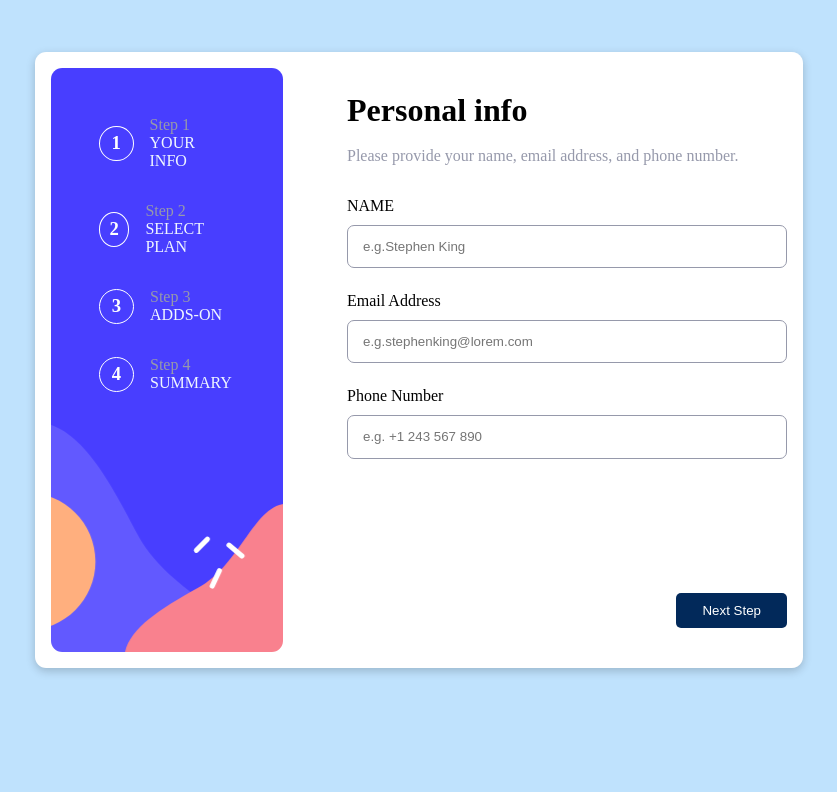
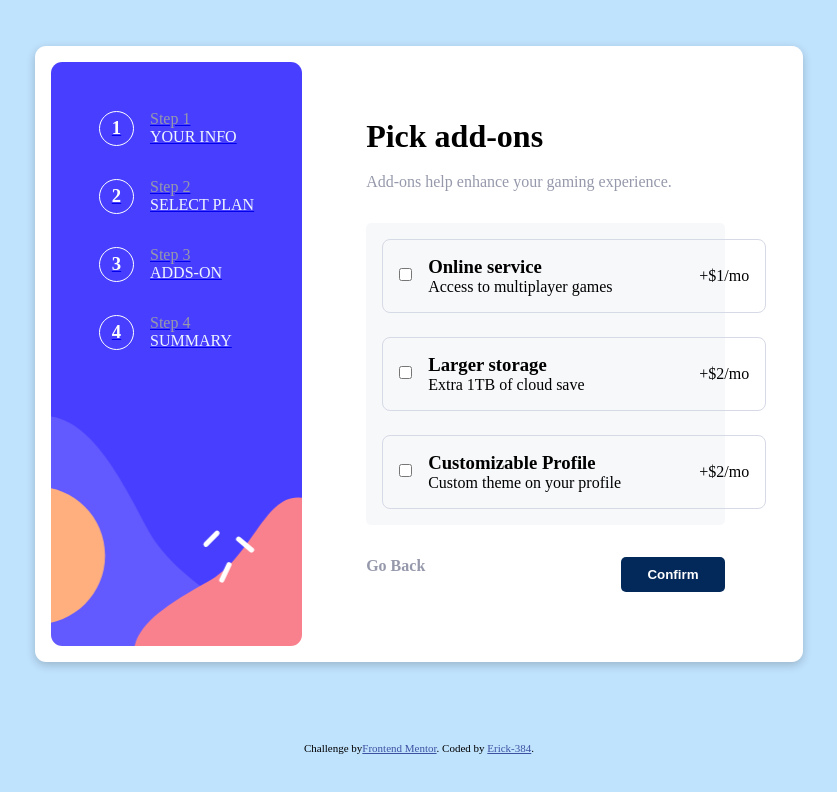
Before and after one commit to Erick384/MultiStep-Form_React, a React (Vite) app: page /Adds in a window 1280 px wide. Shown: the top 792 px of the page, without its empty margins (221-1058 px from the left). Built offline with nearby package versions, Linux system fonts and the light colour scheme.

Commit message:
Uploadin Commits

```diff
--- a/package.json
+++ b/package.json
@@ -11,7 +11,8 @@
   },
   "dependencies": {
     "react": "^18.2.0",
-    "react-dom": "^18.2.0"
+    "react-dom": "^18.2.0",
+    "react-router-dom": "^6.12.1"
   },
   "devDependencies": {
     "@types/react": "^18.0.37",
--- a/src/App.jsx
+++ b/src/App.jsx
@@ -1,22 +1,37 @@
 import { useState } from "react";
 import PersonInfo from "./Components/PersonInfo";
 import "./App.css";
+import { Routes, Route } from "react-router-dom";
 import Left from "./Components/Left";
-import footer from "./Components/footer";
+import Footer from "./Components/Footer";
+import Plans from "./Components/Plans";
+import AddsOn from "./Components/AddsOn";
+import Summary from "./Components/Summary";
+// import Btn from "./Components/Btn";
 
 function App() {
-  const [count, setCount] = useState(0);
+  const [nextBtn, setNextBtn] = useState(false);
 
+  const handleNextBtn = () => {
+    setNextBtn(!nextBtn);
+    console.log(nextBtn);
+  };
   return (
-    <>
-      <div className="body">
-        <div className="container">
-          <Left />
-          <PersonInfo />
-        </div>
-        <footer />
+    <div className="body">
+      <div className="container">
+        <Left />
+        <Routes>
+          <Route path="/" element={<PersonInfo />} />
+          <Route path="/Plans" element={<Plans />} />
+          <Route path="/Adds" element={<AddsOn />} />
+          <Route path="/Summary" element={<Summary />} />
+        </Routes>
+        {/* <div className="button">
+          <button onClick={handleNextBtn}>Next Step</button>
+        </div> */}
       </div>
-    </>
+      <Footer />
+    </div>
   );
 }
 
--- /dev/null
+++ b/src/Components/AddsOn.css
@@ -0,0 +1,38 @@
+.AddsOninput {
+  display: flex;
+  flex-direction: row;
+  border: 1px solid hsl(229, 24%, 87%);
+  width: 30vw;
+  justify-content: space-between;
+  padding: 1rem;
+  align-items: center;
+  border-radius: 0.5rem;
+}
+.input1 {
+  display: flex;
+  gap: 1rem;
+  align-items: center;
+}
+.tick input {
+  cursor: pointer;
+}
+.AddsOnbutton {
+  display: flex;
+  justify-content: space-between;
+}
+.AddsOnbutton a {
+  text-decoration: none;
+  color: hsl(231, 11%, 63%);
+  font-weight: bolder;
+}
+.AddsOnbutton button {
+  background-color: hsl(213, 96%, 18%);
+  border-radius: 5px;
+  padding: 10px;
+  border: none;
+}
+.AddsOnbutton button a {
+  text-decoration: none;
+  padding: 1rem;
+  color: hsl(0, 0%, 100%);
+}
--- a/src/Components/AddsOn.jsx
+++ b/src/Components/AddsOn.jsx
@@ -1,8 +1,70 @@
 import React from 'react'
+import "./AddsOn.css"
+
 
 function AddsOn() {
   return (
-    <div>AddsOn</div>
+    <div className="right">
+        <div className="right-txt">
+          <div className="header">
+            <h1>Pick add-ons</h1>
+            <br />
+            <p>Add-ons help enhance your gaming experience.</p>
+          </div>
+          <div className="form">
+            <div className="AddsOninput">
+              <div className="input1">
+                <div className="tick">
+                  <input type="checkbox" name="check" />
+                </div>
+                <div className="input-txt">
+                  <h3>Online service</h3>
+                  <p>Access to multiplayer games</p>
+                </div>
+              </div>
+              <div className="dollar">
+                <span>+$1/mo</span>
+              </div>
+            </div>
+            <div className="AddsOninput">
+              <div className="input1">
+                <div className="tick">
+                  <input type="checkbox" name="check" />
+                </div>
+                <div className="input-txt">
+                  <h3>Larger storage</h3>
+                  <p>Extra 1TB of cloud save</p>
+                </div>
+              </div>
+              <div className="dollar">
+                <span>+$2/mo</span>
+              </div>
+            </div>
+            <div className="AddsOninput">
+              <div className="input1">
+                <div className="tick">
+                  <input type="checkbox" name="check" />
+                </div>
+                <div className="input-txt">
+                  <h3>Customizable Profile</h3>
+                  <p>Custom theme on your profile</p>
+                </div>
+              </div>
+              <div className="dollar">
+                <span>+$2/mo</span>
+              </div>
+            </div>
+          </div>
+          <div className="AddsOnbutton">
+        <a href="./step3/step3.html">Go Back</a>
+        <button>
+          <a href="./step5/step5.html">Confirm</a>
+        </button>
+      </div>
+
+        </div>
+
+      </div>
   )
 }
 
--- /dev/null
+++ b/src/Components/Btn.jsx
@@ -0,0 +1,14 @@
+import React ,{useState} from 'react'
+import "./App.css";
+
+function Btn() {
+    const [nextBtn, setNextBtn] = useState(false);
+  return (
+    <div className="button">
+    <button>Next Step</button>
+    </div>
+
+  )
+}
+
+export default Btn
--- a/src/Components/Left.jsx
+++ b/src/Components/Left.jsx
@@ -1,36 +1,52 @@
 import React from 'react'
+import { Link } from 'react-router-dom'
+
 
 function Left() {
   return (
     <div className="left">
-    <div className="left1">
+      <Link to="/">
+      <div className="left1">
       <div className="circle"><h3>1</h3></div>
+
       <div className="content">
         <span><a href="index.html">Step 1</a></span>
         <p>YOUR INFO</p>
       </div>
     </div>
-    <div className="left1">
+
+      </Link>
+      <Link to="/Plans">
+      <div className="left1">
       <div className="circle"><h3>2</h3></div>
       <div className="content">
         <span> <a href="./step2/step2.html">Step 2</a></span>
         <p>SELECT PLAN</p>
       </div>
     </div>
-    <div className="left1">
+      </Link>
+      <Link to="/Adds">
+      <div className="left1">
       <div className="circle"><h3>3</h3></div>
       <div className="content">
         <span><a href="./step3/step3.html">Step 3</a></span>
         <p>ADDS-ON</p>
       </div>
     </div>
-    <div className="left1">
+      </Link>
+      <Link to="/Summary">
+      <div className="left1">
       <div className="circle"><h3>4</h3></div>
       <div className="content">
         <span> <a href="./step4/step4.html">Step 4</a></span>
         <p>SUMMARY</p>
       </div>
     </div>
+      </Link>
+
+
+
+
   </div>
   )
 }
--- a/src/Components/PersonInfo.jsx
+++ b/src/Components/PersonInfo.jsx
@@ -24,7 +24,7 @@ function PersonInfo() {
                 required
               />
             </div>
-            <div class="inputs">
+            <div className="inputs">
               <label for="number">Phone Number</label>
               <input
                 type="tel"
@@ -35,9 +35,7 @@ function PersonInfo() {
             </div>
           </div>
         </div>
-        <div className="button">
-          <button><a href="#">Next Step</a></button>
-        </div>
+
       </div>
   )
 }
--- a/src/Components/Plans.jsx
+++ b/src/Components/Plans.jsx
@@ -86,12 +86,7 @@ function Plans() {
           </div>
         </div>
       </div>
-      <div className="button">
-        <a href="./index.html">Go Back</a>
-        <button>
-          <a href="./step3/step3.html">Next Step</a>
-        </button>
-      </div>
+
     </div>
   );
 }
--- /dev/null
+++ b/src/Components/Summary.css
@@ -0,0 +1,139 @@
+* {
+    margin: 0;
+    padding: 0;
+    box-sizing: border-box;
+  }
+  body {
+    display: flex;
+    flex-direction: column;
+    justify-content: center;
+    align-items: center;
+    height: 100vh;
+    gap: 5rem;
+    background-color: hsl(206, 94%, 87%);
+  }
+  .container {
+    display: flex;
+    gap: 4rem;
+    box-shadow: 0 3px 10px rgb(0 0 0 / 0.2);
+    padding: 1rem;
+    border-radius: 0.7rem;
+    height: 77vh;
+    background-color: hsl(0, 0%, 100%);
+    width: 60vw;
+  }
+  .left {
+    background-image: url(../assets/images/bg-sidebar-desktop.svg);
+    padding: 3rem;
+    display: flex;
+    flex-direction: column;
+    border-radius: 0.7rem;
+    gap: 2rem;
+    height: 100%;
+    /* width: 100%; */
+    background-repeat: no-repeat;
+    background-size: cover;
+    background-position: center;
+  }
+  .left1 {
+    display: flex;
+    gap: 1rem;
+    align-items: center;
+  }
+  .circle {
+    border-radius: 50%;
+    border: 1px solid hsl(0, 0%, 100%);
+    display: flex;
+    justify-content: center;
+    align-items: center;
+    height: 35px;
+    width: 35px;
+    cursor: pointer;
+  }
+  .circle h3 {
+    color: hsl(0, 0%, 100%);
+  }
+  .content p {
+    color: hsl(217, 100%, 97%);
+  }
+  .content span a {
+    text-decoration: none;
+    /* font-size: 20px; */
+    color: hsl(231, 11%, 63%);
+  }
+  .right {
+    display: flex;
+    flex-direction: column;
+    justify-content: space-between;
+    padding-top: 1.5rem;
+    padding-bottom: 1.5rem;
+    width: 28vw;
+  }
+  .right-txt {
+    display: flex;
+    flex-direction: column;
+    justify-content: center;
+    gap: 2rem;
+  }
+  .header p {
+    color: hsl(231, 11%, 63%);
+  }
+  .form {
+    display: flex;
+    flex-direction: column;
+    gap: 1.5rem;
+    background-color: hsla(229, 24%, 87%, 0.2);
+    padding: 1rem;
+    border-radius: 5px;
+  }
+  .form1{
+    display: flex;
+    justify-content: space-between;
+  }
+  .form1-txt a{
+    /* text-decoration: none; */
+    font-size: 16px;
+    color: hsl(231, 11%, 63%);
+  }
+  .form2{
+    display: flex;
+    flex-direction: column;
+    gap: 1rem;
+    padding-top: 1rem;
+    border-top: 1px solid hsl(229, 24%, 87%);
+  }
+  .form2-txt{
+    display: flex;
+    justify-content: space-between;
+  }
+  .form2-txt p{
+    color: hsl(231, 11%, 63%);
+  }
+  .form3{
+    display: flex;
+    justify-content: space-between;
+    padding: 1rem;
+  }
+  .form3 h3{
+    color: hsl(243, 100%, 62%);
+  }
+  .button {
+    display: flex;
+    justify-content: space-between;
+  }
+  .button a {
+    text-decoration: none;
+    color: hsl(231, 11%, 63%);
+    font-weight: bolder;
+  }
+  .button button {
+    background-color: hsl(243, 100%, 62%);
+    border-radius: 5px;
+    padding: 10px;
+    border: none;
+  }
+  .button button a {
+    text-decoration: none;
+    padding: 1rem;
+    color: hsl(0, 0%, 100%);
+  }
--- a/src/Components/Summary.jsx
+++ b/src/Components/Summary.jsx
@@ -1,9 +1,49 @@
-import React from 'react'
+import React from "react";
+import "./Summary.css"
 
 function Summary() {
   return (
-    <div>Summary</div>
-  )
+    <div className="right">
+      <div className="right-txt">
+        <div className="header">
+          <h1>Finishing up</h1>
+          <br />
+          <p>Double-check everything looks OK before confirming.</p>
+        </div>
+        <div className="form">
+          <div className="form1">
+            <div className="form1-txt">
+              <h3>Arcade(Monthly)</h3>
+              <a href="./step2/step2.html">Change</a>
+            </div>
+            <div className="dollar">
+              <span>$9/mo</span>
+            </div>
+          </div>
+          <div className="form2">
+            <div className="form2-txt">
+              <p>Online Service</p>
+              <span>+$1/mo</span>
+            </div>
+            <div className="form2-txt">
+              <p>Local Storage</p>
+              <span>+$2/mo</span>
+            </div>
+          </div>
+        </div>
+        <div className="form3">
+          <p>Total(monthly)</p>
+          <h3>+$12/mo</h3>
+        </div>
+      </div>
+      <div className="button">
+        <a href="./step3/step3.html">Go Back</a>
+        <button>
+          <a href="./step5/step5.html">Confirm</a>
+        </button>
+      </div>
+    </div>
+  );
 }
 
-export default Summary
+export default Summary;
--- a/src/Components/footer.jsx
+++ b/src/Components/footer.jsx
@@ -1,6 +1,6 @@
 import React from "react";
 
-function footer() {
+function Footer() {
   return (
     <div className="attribution">
       Challenge by
@@ -12,4 +12,4 @@ function footer() {
   );
 }
 
-export default footer;
+export default Footer;
--- a/src/main.jsx
+++ b/src/main.jsx
@@ -1,10 +1,13 @@
 import React from 'react'
+import { BrowserRouter } from 'react-router-dom'
 import ReactDOM from 'react-dom/client'
 import App from './App.jsx'
 // import './index.css'
 
 ReactDOM.createRoot(document.getElementById('root')).render(
   <React.StrictMode>
+    <BrowserRouter>
     <App />
+    </BrowserRouter>
   </React.StrictMode>,
 )
```
Also changed, not shown: 1 other file (tests, documents, lock files or other folders).
